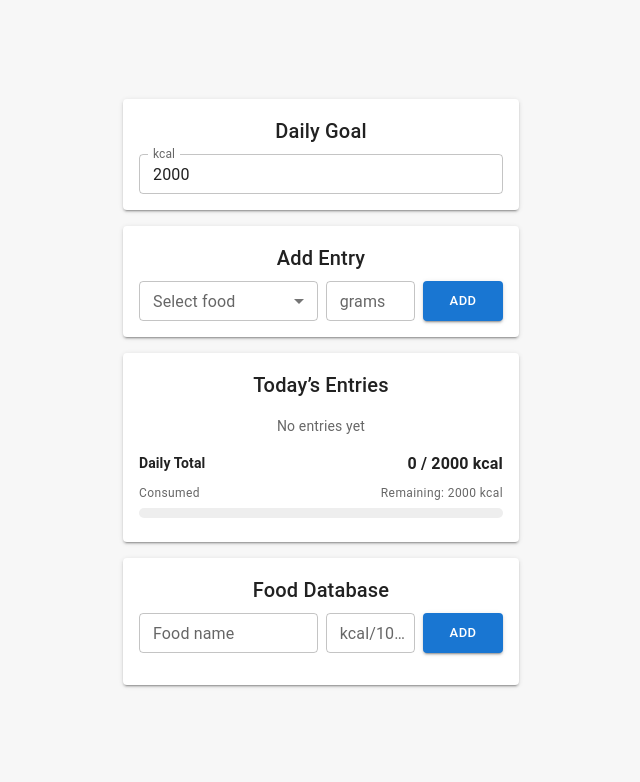
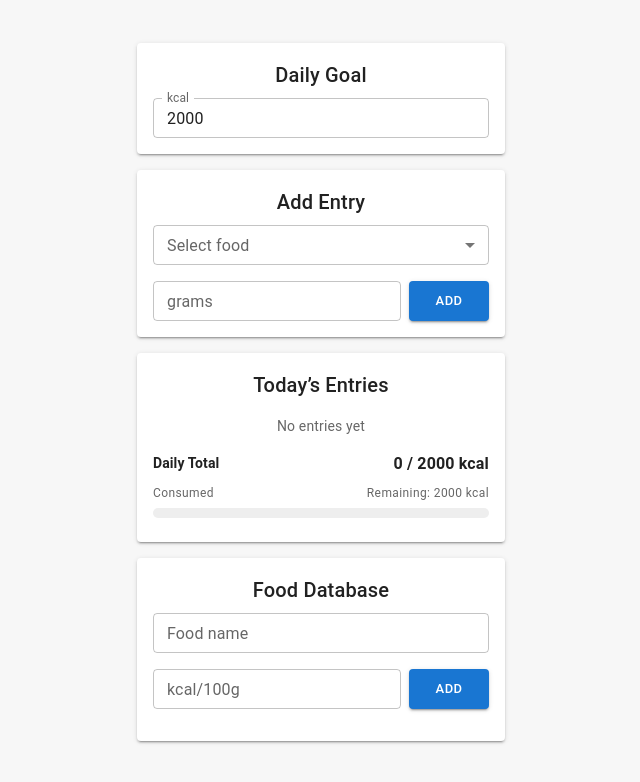
Before and after one commit to pglira/ct, a React (Vite) app: page / in a window 1280 px wide. Shown: the top 782 px of the page, without its empty margins (319-959 px from the left). Built offline with nearby package versions, Linux system fonts and the light colour scheme.

Commit message:
Improve form layout: stack form elements vertically for better readability

```diff
--- a/src/App.tsx
+++ b/src/App.tsx
@@ -149,15 +149,23 @@ function App() {
         <Paper elevation={2}>
           <Box p={2}>
             <Typography variant="h6" gutterBottom>Add Entry</Typography>
-            <Box display="flex" gap={1} alignItems="flex-end">
-              <FormControl sx={{ minWidth: 0, flex: 2 }} size="small">
+            <Box display="flex" flexDirection="column" gap={1}>
+              <FormControl fullWidth size="small" sx={{ mb: 1 }}>
                 <InputLabel id="food-select-label">Select food</InputLabel>
                 <Select
                   labelId="food-select-label"
                   value={entryFoodId}
                   label="Select food"
                   onChange={e => setEntryFoodId(e.target.value)}
-                  sx={{ '& .MuiSelect-select': { height: '40px', boxSizing: 'border-box' } }}
+                  fullWidth
+                  sx={{
+                    '& .MuiSelect-select': {
+                      height: '40px',
+                      boxSizing: 'border-box',
+                      display: 'flex',
+                      alignItems: 'center'
+                    }
+                  }}
                 >
                   <MenuItem value="">Select food</MenuItem>
                   {sortedFoodDb.map(f => (
@@ -165,6 +173,7 @@ function App() {
                   ))}
                 </Select>
               </FormControl>
+              <Box display="flex" gap={1}>
                 <TextField
                   label="grams"
                   type="number"
@@ -172,16 +181,30 @@ function App() {
                   onChange={e => setEntryGrams(e.target.value)}
                   inputProps={{ inputMode: 'numeric', pattern: '[0-9]*' }}
                   size="small"
-                sx={{ '& .MuiInputBase-root': { height: '40px' }, flex: 1 }}
+                  sx={{
+                    '& .MuiInputBase-root': {
+                      height: '40px',
+                      display: 'flex',
+                      alignItems: 'center'
+                    },
+                    flex: 1
+                  }}
                 />
                 <Button
                   variant="contained"
                   onClick={addEntryFromDb}
                   size="small"
-                sx={{ height: '40px', flex: 0, minWidth: '80px' }}
+                  sx={{
+                    height: '40px',
+                    minWidth: '80px',
+                    display: 'flex',
+                    alignItems: 'center',
+                    justifyContent: 'center'
+                  }}
                 >
                   Add
                 </Button>
+              </Box>
             </Box>
           </Box>
         </Paper>
@@ -260,21 +283,23 @@ function App() {
         <Paper elevation={2}>
           <Box p={2}>
             <Typography variant="h6" gutterBottom>Food Database</Typography>
-            <Box display="flex" gap={1} alignItems="flex-end">
+            <Box display="flex" flexDirection="column" gap={1}>
               <TextField
                 label="Food name"
                 value={foodName}
                 onChange={e => setFoodName(e.target.value)}
                 size="small"
+                fullWidth
                 sx={{
-                  flex: 2,
                   '& .MuiInputBase-root': {
                     height: '40px',
                     display: 'flex',
                     alignItems: 'center'
-                  }
+                  },
+                  mb: 1
                 }}
               />
+              <Box display="flex" gap={1}>
                 <TextField
                   label="kcal/100g"
                   type="number"
@@ -283,12 +308,12 @@ function App() {
                   inputProps={{ inputMode: 'numeric', pattern: '[0-9]*' }}
                   size="small"
                   sx={{
-                  flex: 1,
                     '& .MuiInputBase-root': {
                       height: '40px',
                       display: 'flex',
                       alignItems: 'center'
-                  }
+                    },
+                    flex: 1
                   }}
                 />
                 <Button
@@ -297,7 +322,6 @@ function App() {
                   size="small"
                   sx={{
                     height: '40px',
-                  flex: 0,
                     minWidth: '80px',
                     display: 'flex',
                     alignItems: 'center',
@@ -306,6 +330,7 @@ function App() {
                 >
                   Add
                 </Button>
+              </Box>
             </Box>
             <List dense>
               {sortedFoodDb.map(f => (
```
Lines whose indentation alone changed are shown as unchanged.
